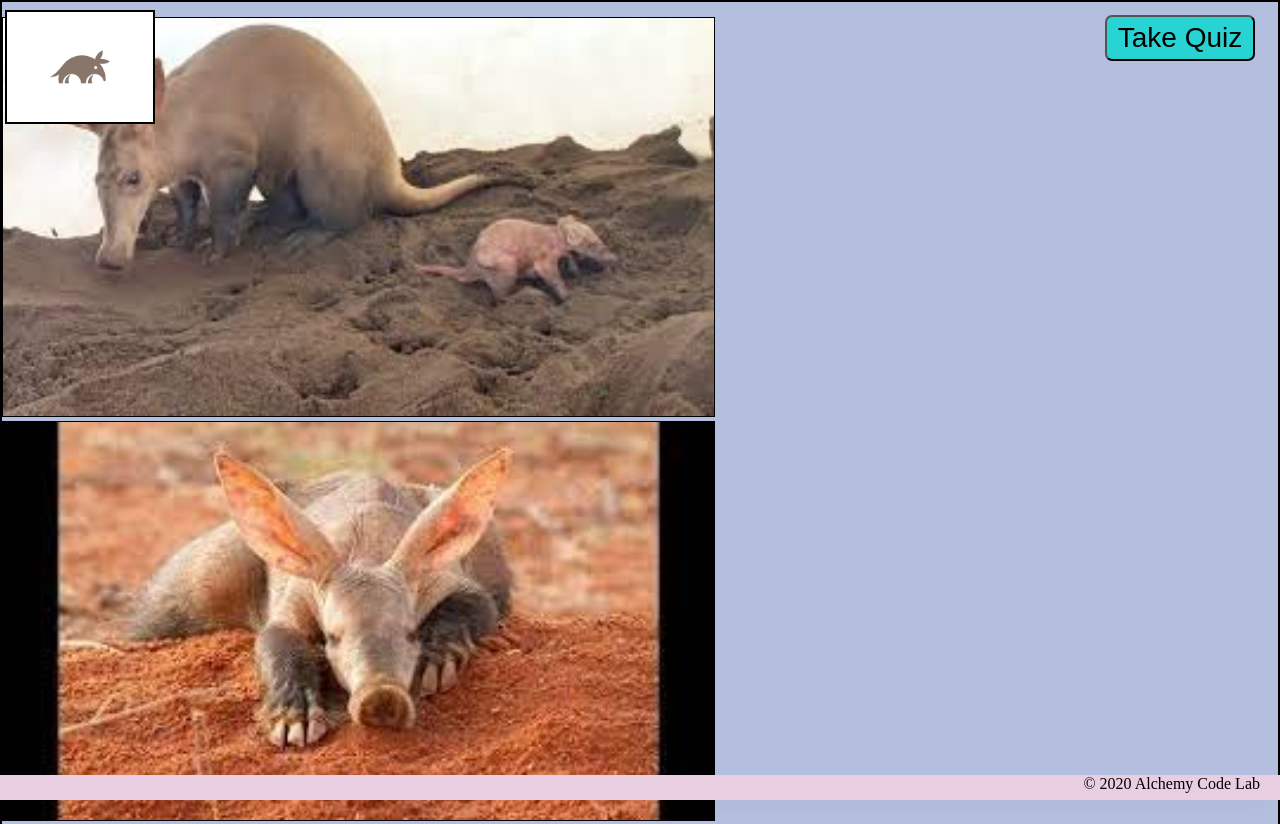
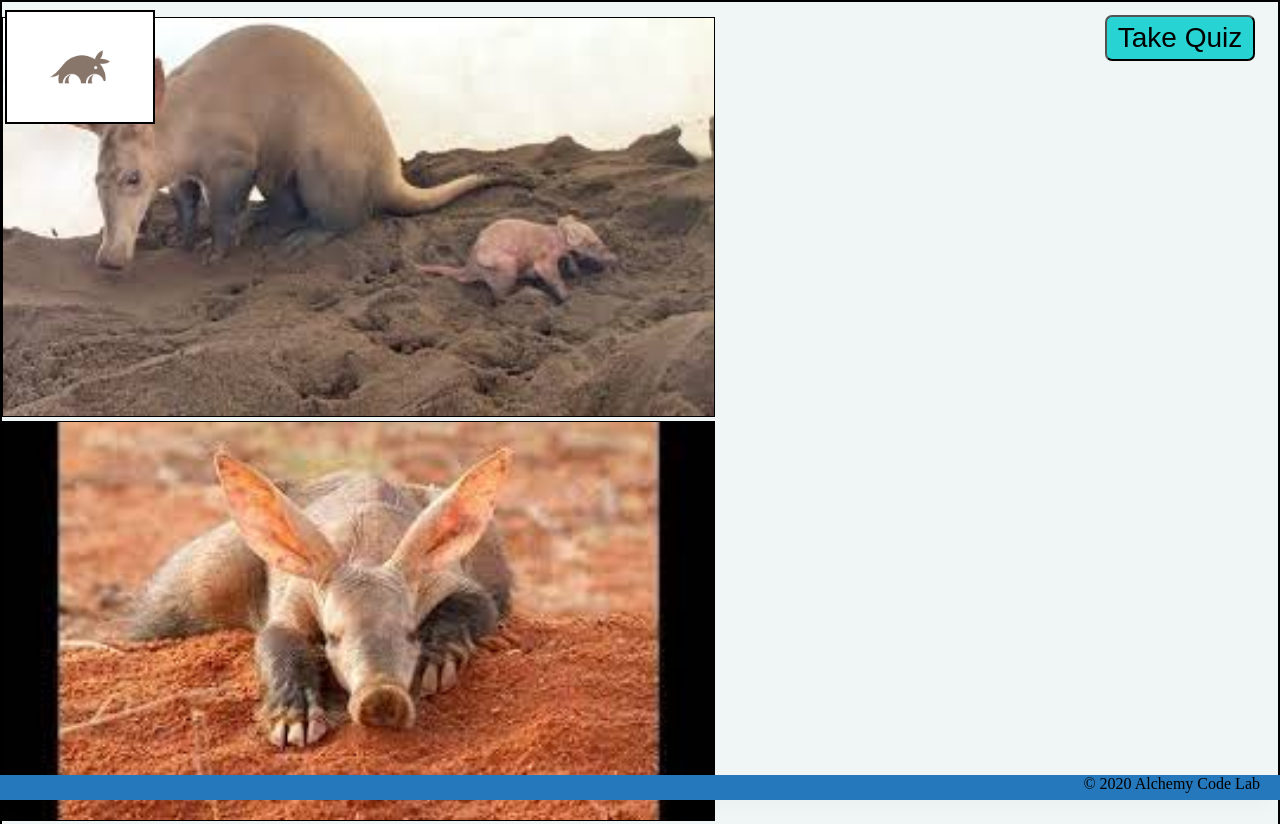
Before and after one commit to DanielRGilles/lab-01-quiz-page, a plain HTML site: page index.html in a window 1280 px wide. Shown: the top 824 px of the page. Drawn offline with Linux system fonts and the light colour scheme.

Commit message:
changed background color

```diff
--- a/styles/style.css
+++ b/styles/style.css
@@ -22,7 +22,7 @@ body {
     --footer-height: 25px;
 
     /* font-family: 'Titillium Web', sans-serif; */
-    background-color: var(--color5);
+    background-color: hsla(170, 28%, 95%, 1);
 }
 
 main {
@@ -51,7 +51,7 @@ section {
 header {
     display: flex;
     justify-content: flex-end;
-    background-color: var(--color3);
+    background-color: hsla(207, 67%, 44%, 1);
     height: var(--header-height);
     box-shadow: var(--shadow);
 }
@@ -59,7 +59,7 @@ header {
 footer {
     display: flex;
     justify-content: flex-end;
-    background-color: var(--color3);
+    background-color: hsla(207, 67%, 44%, 1);
     box-shadow: var(--shadow);
 }
 
@@ -90,7 +90,7 @@ footer {
     height: var(--footer-height);
     display: flex;
     justify-content: flex-end;
-    background-color: var(--color3);
+    background-color: hsla(207, 67%, 44%, 1);
     box-shadow: var(--shadow);
 }
 
@@ -135,7 +135,7 @@ footer {
 }
 
 .content {
-    background-color: wheat;
+    background-color: hsla(207, 67%, 44%, 1);
     border: solid 2px black;
     padding: 50px;
     font-family: 'Roboto', sans-serif;
```
